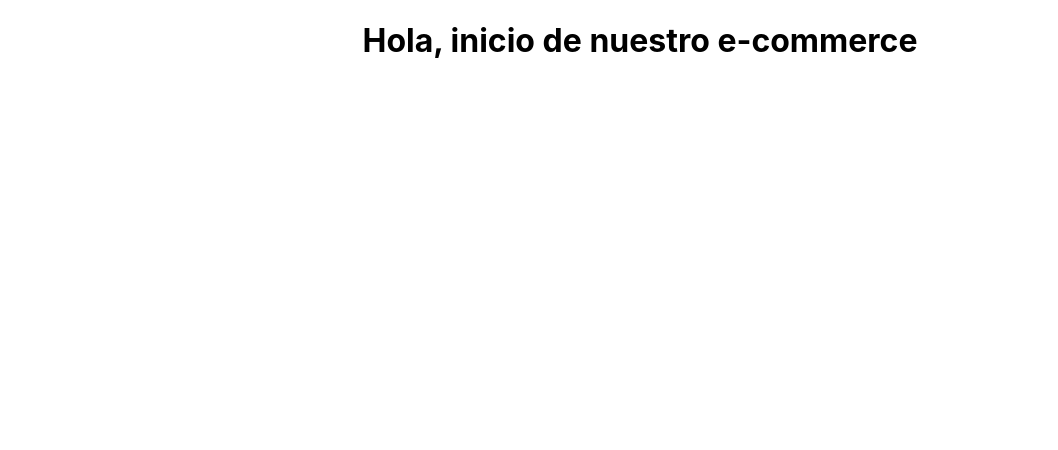
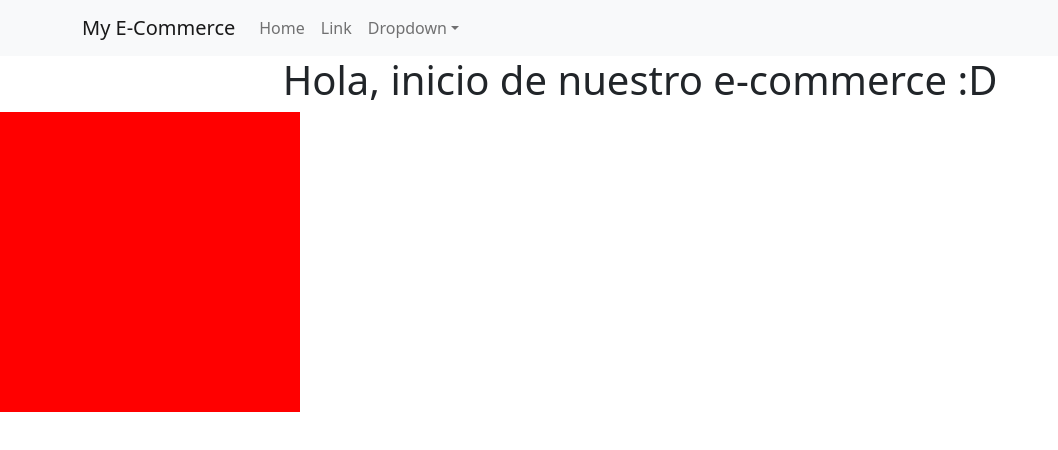
Before and after one commit to Irnias/e-commerce-31110, a React (Create React App) app: page / in a window 1280 px wide. Shown: the top 450 px of the page, without its empty margins (0-1058 px from the left). Built offline with nearby package versions, Linux system fonts and the light colour scheme.

Commit message:
Class 03 JSX - WEBPACK

```diff
--- a/package.json
+++ b/package.json
@@ -6,7 +6,9 @@
     "@testing-library/jest-dom": "^5.16.1",
     "@testing-library/react": "^12.1.2",
     "@testing-library/user-event": "^13.5.0",
+    "bootstrap": "^5.1.3",
     "react": "^17.0.2",
+    "react-bootstrap": "^2.1.1",
     "react-dom": "^17.0.2",
     "react-scripts": "5.0.0",
     "web-vitals": "^2.1.3"
--- a/public/index.html
+++ b/public/index.html
@@ -28,6 +28,9 @@
   </head>
   <body>
     <noscript>You need to enable JavaScript to run this app.</noscript>
+    <!-- <div style="height: 300px; width: 300px; background-color: aquamarine">
+      <h1 style="color: blue">No soy React</h1>
+    </div> -->
     <div id="root"></div>
     <!--
       This HTML file is a template.
--- a/src/App.js
+++ b/src/App.js
@@ -1,9 +1,19 @@
+import "bootstrap/dist/css/bootstrap.min.css";
 import "./App.css";
+import NavBar from "./components/navbar/NavBar";
+
+const appStyles = {
+  height: 300,
+  width: 300,
+  backgroundColor: "red",
+};
 
 function App() {
   return (
     <div className="App">
-      <h1>Hola, inicio de nuestro e-commerce</h1>
+      <NavBar />
+      <h1>Hola, inicio de nuestro e-commerce :D</h1>
+      <div style={appStyles} />
     </div>
   );
 }
--- /dev/null
+++ b/src/components/navbar/NavBar.js
@@ -0,0 +1,31 @@
+import { Container, Nav, Navbar, NavDropdown } from "react-bootstrap";
+
+const NavBar = () => {
+  return (
+    <Navbar bg="light" expand="lg">
+      <Container>
+        <Navbar.Brand href="#home">My E-Commerce</Navbar.Brand>
+        <Navbar.Toggle aria-controls="basic-navbar-nav" />
+        <Navbar.Collapse id="basic-navbar-nav">
+          <Nav className="me-auto">
+            <Nav.Link href="#home">Home</Nav.Link>
+            <Nav.Link href="#link">Link</Nav.Link>
+            <NavDropdown title="Dropdown" id="basic-nav-dropdown">
+              <NavDropdown.Item href="#action/3.1">Action</NavDropdown.Item>
+              <NavDropdown.Item href="#action/3.2">
+                Another action
+              </NavDropdown.Item>
+              <NavDropdown.Item href="#action/3.3">Something</NavDropdown.Item>
+              <NavDropdown.Divider />
+              <NavDropdown.Item href="#action/3.4">
+                Separated link
+              </NavDropdown.Item>
+            </NavDropdown>
+          </Nav>
+        </Navbar.Collapse>
+      </Container>
+    </Navbar>
+  );
+};
+
+export default NavBar;
--- a/src/index.css
+++ b/src/index.css
@@ -1,13 +1,17 @@
 body {
   margin: 0;
-  font-family: -apple-system, BlinkMacSystemFont, 'Segoe UI', 'Roboto', 'Oxygen',
-    'Ubuntu', 'Cantarell', 'Fira Sans', 'Droid Sans', 'Helvetica Neue',
+  font-family: -apple-system, BlinkMacSystemFont, "Segoe UI", "Roboto", "Oxygen",
+    "Ubuntu", "Cantarell", "Fira Sans", "Droid Sans", "Helvetica Neue",
     sans-serif;
   -webkit-font-smoothing: antialiased;
   -moz-osx-font-smoothing: grayscale;
 }
 
 code {
-  font-family: source-code-pro, Menlo, Monaco, Consolas, 'Courier New',
+  font-family: source-code-pro, Menlo, Monaco, Consolas, "Courier New",
     monospace;
 }
+
+.title {
+  color: red;
+}
```
Also changed, not shown: src/index.js (+6 -6 lines), 1 other file (tests, documents, lock files or other folders).
